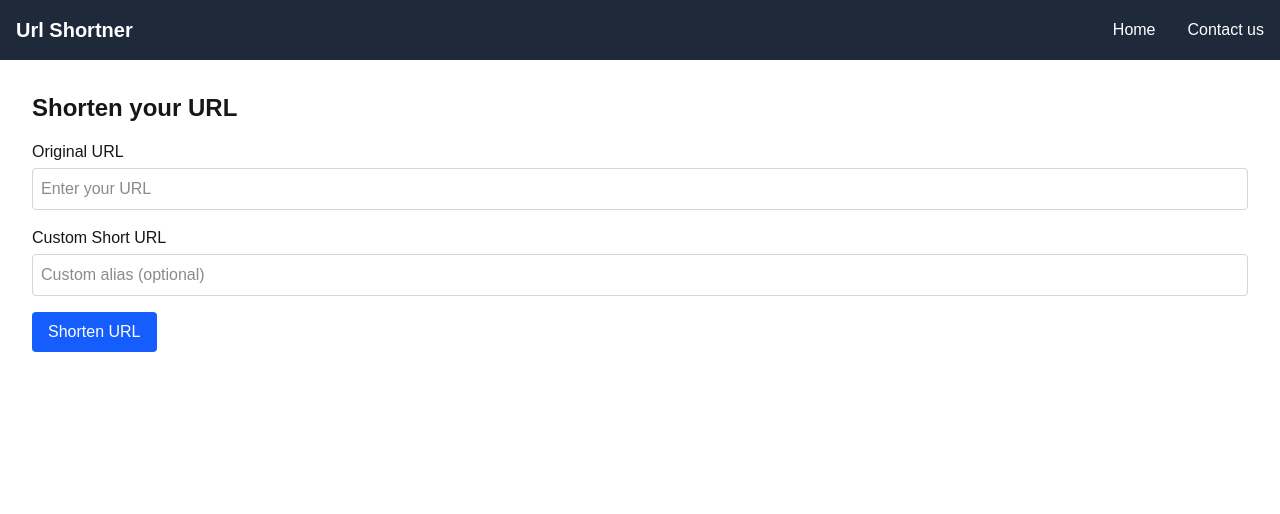
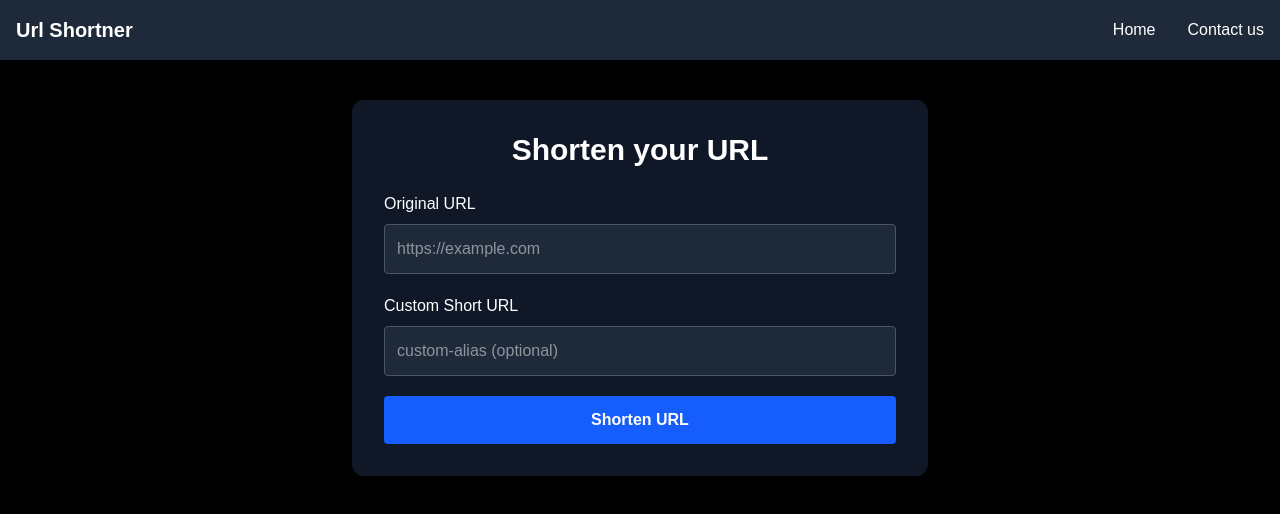
Before and after one commit to sumitksr/URL-Shortner, a Next.js app: page / in a window 1280 px wide. Shown: the top 514 px of the page. Built offline with nearby package versions, Linux system fonts and the light colour scheme.

Commit message:
Enhance URL shortening functionality; improve form handling, loading state, and error display

```diff
--- a/app/page.js
+++ b/app/page.js
@@ -7,59 +7,85 @@ import { handleSubmit as submitHandler } from "@/handlers/submit";
 export default function Home() {
   const [originalUrl, setOriginalUrl] = useState("");
   const [customShortUrl, setCustomShortUrl] = useState("");
+  const [shortenedUrl, setShortenedUrl] = useState("");
+  const [loading, setLoading] = useState(false);
+  const [error, setError] = useState("");
 
-  function handleChange(e) {
-    const { id, value } = e.target;
-    if (id === "originalUrl") {
-      setOriginalUrl(value);
-    } else if (id === "customShortUrl") {
-      setCustomShortUrl(value);
+  async function onSubmit(e) {
+    e.preventDefault();
+    setLoading(true);
+    setError("");
+    setShortenedUrl("");
+
+    try {
+      const res = await submitHandler(e, originalUrl, customShortUrl);
+      if (res.success) {
+        setShortenedUrl(res.data.shortUrl);
+      } else {
+        setError(res.error || "Something went wrong");
+      }
+    } catch (err) {
+      setError("Server error");
+    } finally {
+      setLoading(false);
     }
   }
 
-  function onSubmit(e) {
-    submitHandler(e, originalUrl, customShortUrl);
-  }
-
   return (
-    <div>
-      <div className="p-8">
-        <h1 className="text-2xl font-bold mb-4">Shorten your URL</h1>
-        <form onSubmit={onSubmit} className="space-y-4">
+    <div className="min-h-screen bg-black text-white px-6 py-10">
+      <div className="max-w-xl mx-auto bg-gray-900 p-8 rounded-xl shadow-xl">
+        <h1 className="text-3xl font-bold mb-6 text-center">Shorten your URL</h1>
+        <form onSubmit={onSubmit} className="space-y-5">
           <div>
-            <label htmlFor="originalUrl" className="block mb-1">
+            <label htmlFor="originalUrl" className="block mb-2 font-medium">
               Original URL
             </label>
             <input
               type="url"
               id="originalUrl"
               value={originalUrl}
-              onChange={handleChange}
+              onChange={(e) => setOriginalUrl(e.target.value)}
               required
-              placeholder="Enter your URL"
-              className="w-full p-2 border border-gray-300 rounded"
+              placeholder="https://example.com"
+              className="w-full p-3 bg-gray-800 border border-gray-600 rounded focus:outline-none focus:ring focus:ring-blue-500"
             />
           </div>
           <div>
-            <label htmlFor="customShortUrl" className="block mb-1">
+            <label htmlFor="customShortUrl" className="block mb-2 font-medium">
               Custom Short URL
             </label>
             <input
               type="text"
               id="customShortUrl"
               value={customShortUrl}
-              onChange={handleChange}
-              placeholder="Custom alias (optional)"
-              className="w-full p-2 border border-gray-300 rounded"
+              onChange={(e) => setCustomShortUrl(e.target.value)}
+              placeholder="custom-alias (optional)"
+              className="w-full p-3 bg-gray-800 border border-gray-600 rounded focus:outline-none focus:ring focus:ring-blue-500"
             />
           </div>
           <button
             type="submit"
-            className="bg-blue-600 text-white px-4 py-2 rounded hover:bg-blue-700"
+            disabled={loading}
+            className="w-full bg-blue-600 text-white px-4 py-3 rounded font-semibold hover:bg-blue-700 transition"
           >
-            Shorten URL
+            {loading ? "Processing..." : "Shorten URL"}
           </button>
         </form>
+
+        {shortenedUrl && (
+          <div className="mt-6 p-4 bg-green-900 rounded text-green-200 break-all">
+            <p className="mb-1 font-semibold">Shortened URL:</p>
+            <a href={shortenedUrl} target="_blank" className="underline">
+              {shortenedUrl}
+            </a>
+          </div>
+        )}
+
+        {error && (
+          <div className="mt-6 p-4 bg-red-900 rounded text-red-300">
+            <p>{error}</p>
+          </div>
+        )}
       </div>
     </div>
   );
--- a/handlers/submit.js
+++ b/handlers/submit.js
@@ -2,5 +2,5 @@ export function handleSubmit(e, originalUrl, customShortUrl) {
   e.preventDefault();
   console.log("Original URL:", originalUrl);
   console.log("Custom Short URL:", customShortUrl);
-  // Further processing logic can go here.
+
 }
```
